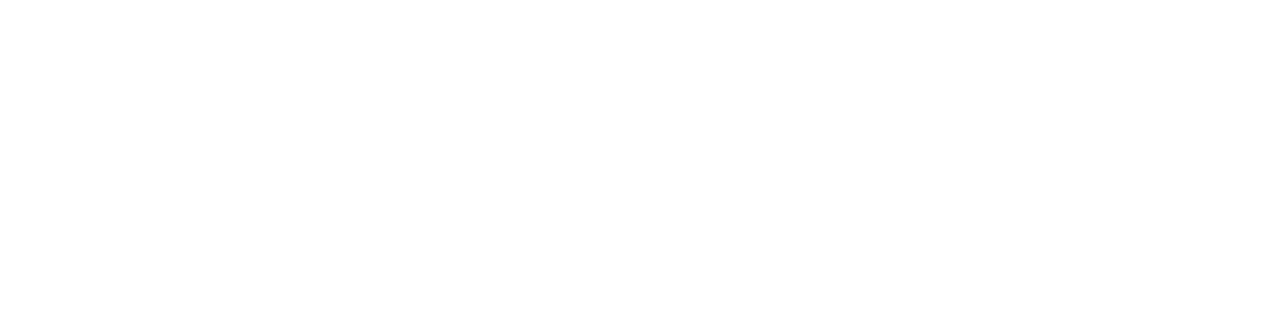
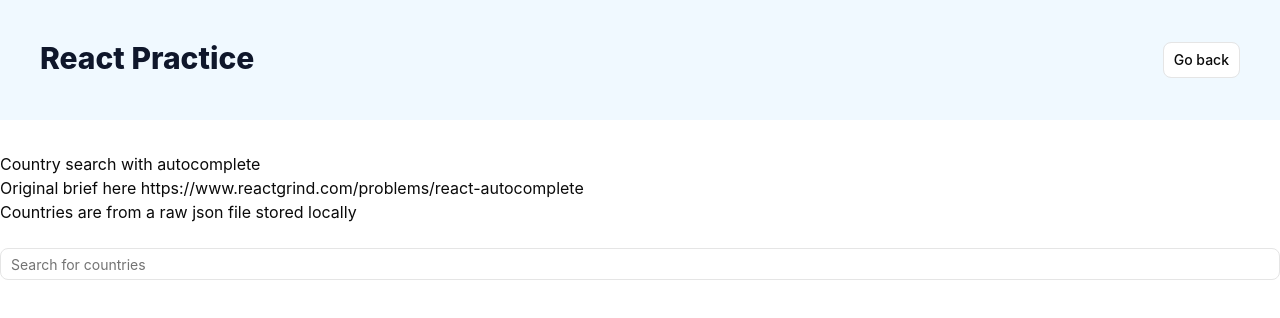
Before and after one commit to rachelwong/react-practice, a React (Vite) app: page /country-search in a window 1280 px wide. Before the commit this address had no page. Shown: the top 318 px of the page. Built offline with nearby package versions, Linux system fonts and the light colour scheme.

Commit message:
wip: first cut of debouncing country autocomplete

```diff
--- /dev/null
+++ b/public/CountryData.json
@@ -0,0 +1,17 @@
+{
+    "countries": [
+        "Afghanistan", "Albania", "Algeria", "Argentina", "Australia",
+        "Austria", "Bangladesh", "Belgium", "Brazil", "Bulgaria",
+        "Canada", "Chile", "China", "Colombia", "Croatia",
+        "Denmark", "Egypt", "Estonia", "Finland", "France",
+        "Germany", "Greece", "Hungary", "Iceland", "India",
+        "Indonesia", "Ireland", "Israel", "Italy", "Japan",
+        "Kenya", "Malaysia", "Mexico", "Morocco", "Nepal",
+        "Netherlands", "New Zealand", "Nigeria", "Norway", "Pakistan",
+        "Peru", "Philippines", "Poland", "Portugal", "Qatar",
+        "Romania", "Russia", "Singapore", "South Africa", "South Korea",
+        "Spain", "Sri Lanka", "Sweden", "Switzerland", "Thailand",
+        "Turkey", "Ukraine", "United Arab Emirates", "United Kingdom", "United States",
+        "Vietnam"
+    ]
+}
--- a/src/constants/Routes.ts
+++ b/src/constants/Routes.ts
@@ -19,6 +19,7 @@
   RERENDER_LIST: "/rerender-list",
   RACES: "/races",
   PAGINATION: "/pagination",
+  COUNTRY_SEARCH: "/country-search",
 } as const;
 
 export const ROUTE_CONFIG: RouteConfig[] = [
@@ -106,4 +107,9 @@
     title: "Pagination",
     description: "Pagination without load more",
   },
+  {
+    route: ROUTES.COUNTRY_SEARCH,
+    title: "Country Search",
+    description: "Autocomplete with country suggestions",
+  },
 ];
--- a/src/main.tsx
+++ b/src/main.tsx
@@ -20,6 +20,7 @@
 import Cart from "./screens/Cart.tsx";
 import CopyToClipboard from "./screens/CopyToClipboard.tsx";
 import Counter from "./screens/Counter.tsx";
+import CountrySearch from "./screens/CountrySearch.tsx";
 import CustomTextArea from "./screens/CustomTextArea.tsx";
 import Debounce from "./screens/Debounce.tsx";
 import MultiSignupForm from "./screens/MultiSignupForm.tsx";
@@ -85,6 +86,7 @@
           }
         />
         <Route path={ROUTES.PAGINATION} element={<Pagination />} />
+        <Route path={ROUTES.COUNTRY_SEARCH} element={<CountrySearch />} />
       </AllRoutes>
     </Router>
   </StrictMode>,
--- /dev/null
+++ b/src/screens/CountrySearch.tsx
@@ -0,0 +1,100 @@
+import Layout from "@/components/Layout";
+import { Input } from "@/components/ui/input";
+import { useRef, useState, type ChangeEvent } from "react";
+
+const CountrySearch = () => {
+  const [search, setSearch] = useState<string>("");
+  const [suggestions, setSuggestions] = useState<string[]>([]);
+  const [loading, setLoading] = useState<boolean>(false);
+
+  const debounceTimer = useRef<ReturnType<typeof setTimeout> | null>(null);
+
+  const getCountries = async (): Promise<string[]> => {
+    const response = await fetch("/CountryData.json").then((res) => res.json());
+    return response.countries;
+  };
+
+  const fetchSuggestions = async (value: string) => {
+    try {
+      setLoading(true);
+      // mocking slow api response
+      await new Promise((resolve) => setTimeout(resolve, 1000));
+
+      const countries = await getCountries();
+
+      const results = countries.filter((x) =>
+        !!value.trim().length
+          ? x.toLowerCase().includes(value.toLowerCase())
+          : x,
+      );
+      setSuggestions(results.sort((a, b) => a.localeCompare(b)));
+    } catch (err) {
+      console.error(`Error fetching suggestions with term: ${value}`);
+    } finally {
+      setLoading(false);
+    }
+  };
+
+  const handleSearch = (value: string) => {
+    setSearch(value);
+
+    // clean up previous debounce timer
+    if (debounceTimer.current) {
+      clearTimeout(debounceTimer.current);
+    }
+
+    debounceTimer.current = setTimeout(() => fetchSuggestions(value), 500);
+  };
+
+  return (
+    <Layout
+      heading={
+        <>
+          <h3>Country search with autocomplete</h3>
+          <p>
+            Original brief here{" "}
+            <a
+              href="https://www.reactgrind.com/problems/react-autocomplete"
+              target="https://www.reactgrind.com/problems/react-autocomplete"
+            >
+              https://www.reactgrind.com/problems/react-autocomplete
+            </a>
+          </p>
+          <p>Countries are from a raw json file stored locally</p>
+        </>
+      }
+    >
+      <div className="relative flex flex-col w-full h-full">
+        <div className="input-container relative block">
+          <Input
+            className="relative input w-full "
+            placeholder="Search for countries"
+            value={search}
+            onChange={(e: ChangeEvent<HTMLInputElement>) => {
+              handleSearch(e.target.value);
+            }}
+          />
+          {!loading && !!search && (
+            <div className="absolute suggestions top-10 left-0 block border-1 w-full h-auto z-10 bg-neutral-100">
+              {!!suggestions.length && (
+                <div className="flex flex-col justify-start align-start">
+                  {suggestions.slice(0, 5).map((suggest) => (
+                    <button
+                      key={suggest}
+                      className="px-4 py-2 text-left hover:bg-sky-200"
+                    >
+                      <span>{suggest}</span>
+                    </button>
+                  ))}
+                </div>
+              )}
+              {!suggestions.length && <p>No results</p>}
+            </div>
+          )}
+        </div>
+      </div>
+    </Layout>
+  );
+};
+
+export default CountrySearch;
```
